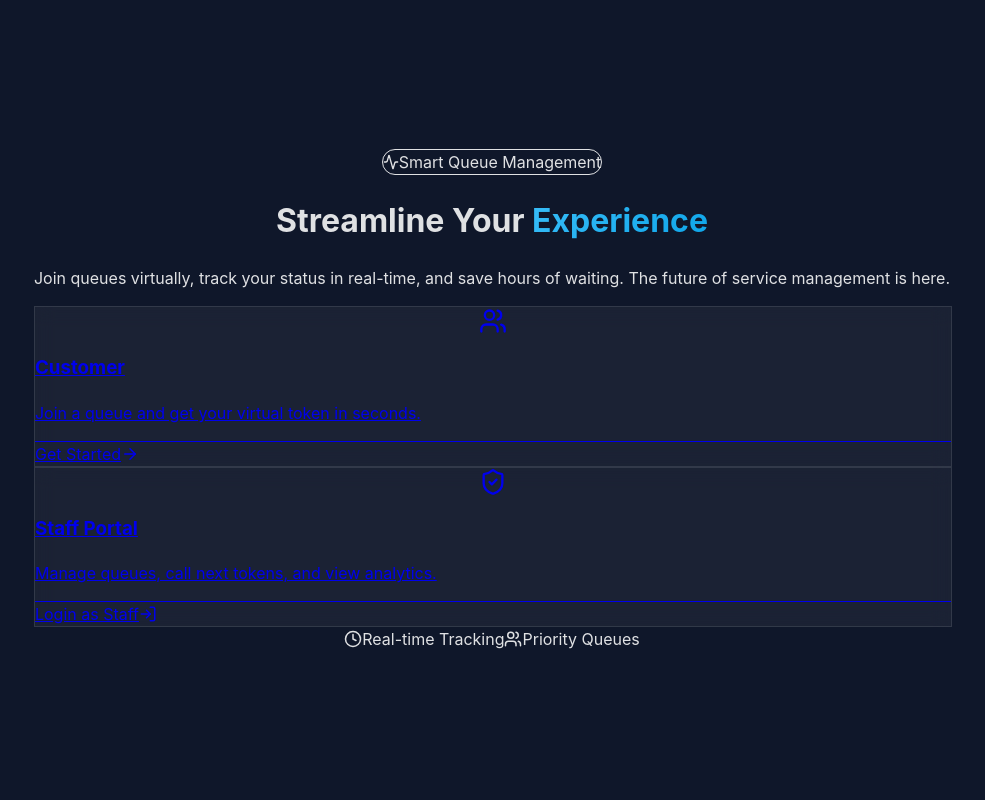
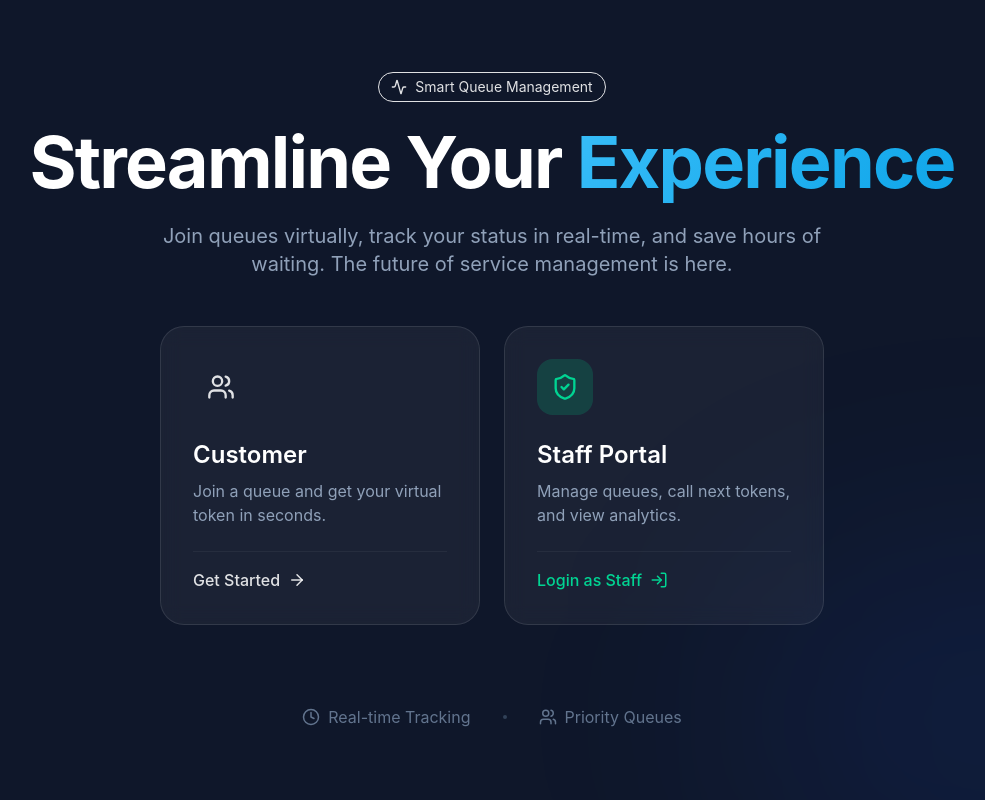
Before and after one commit to Hariprasath2611/smart-queue-Backend, a React app in the folder Hariprasath/frontend/: page / in a window 1280 px wide. Shown: the whole page, without its empty margins (148-1133 px from the left). Built offline with nearby package versions, Linux system fonts and the light colour scheme; the HTML template or start-up script is replaced by a standard one.

Commit message:
updated project file

```diff
--- a/Hariprasath/frontend/package.json
+++ b/Hariprasath/frontend/package.json
@@ -22,6 +22,7 @@
   },
   "devDependencies": {
     "@eslint/js": "^9.39.1",
+    "@tailwindcss/postcss": "^4.2.0",
     "@types/node": "^24.10.1",
     "@types/react": "^19.2.7",
     "@types/react-dom": "^19.2.3",
--- a/Hariprasath/frontend/postcss.config.js
+++ b/Hariprasath/frontend/postcss.config.js
@@ -1,6 +1,6 @@
 export default {
     plugins: {
-        tailwindcss: {},
+        '@tailwindcss/postcss': {},
         autoprefixer: {},
     },
 }
--- a/Hariprasath/frontend/src/index.css
+++ b/Hariprasath/frontend/src/index.css
@@ -1,6 +1,4 @@
-@tailwind base;
-@tailwind components;
-@tailwind utilities;
+@import "tailwindcss";
 
 :root {
   font-family: 'Inter', system-ui, Avenir, Helvetica, Arial, sans-serif;
```
Also changed, not shown: 1 other file (tests, documents, lock files or other folders).
